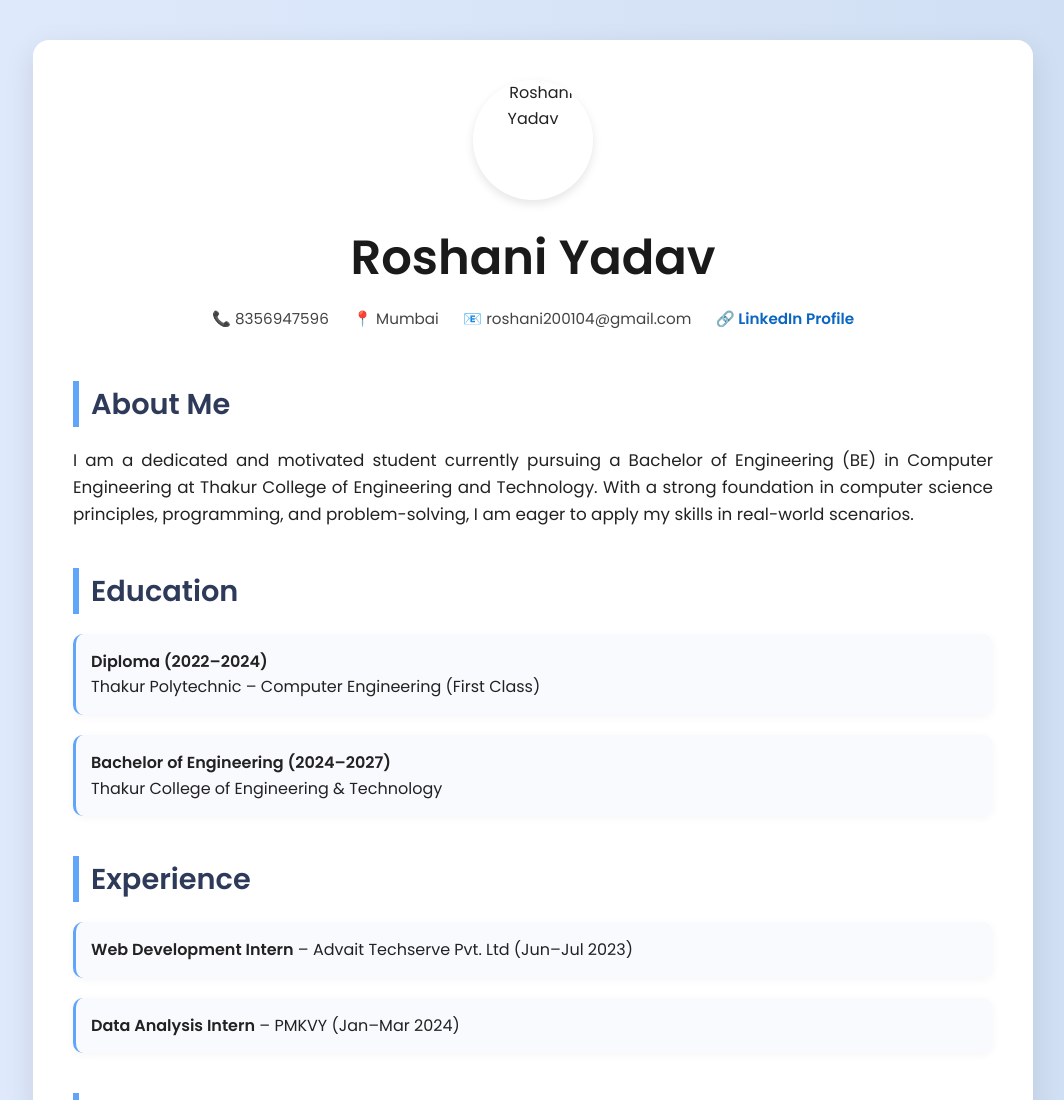
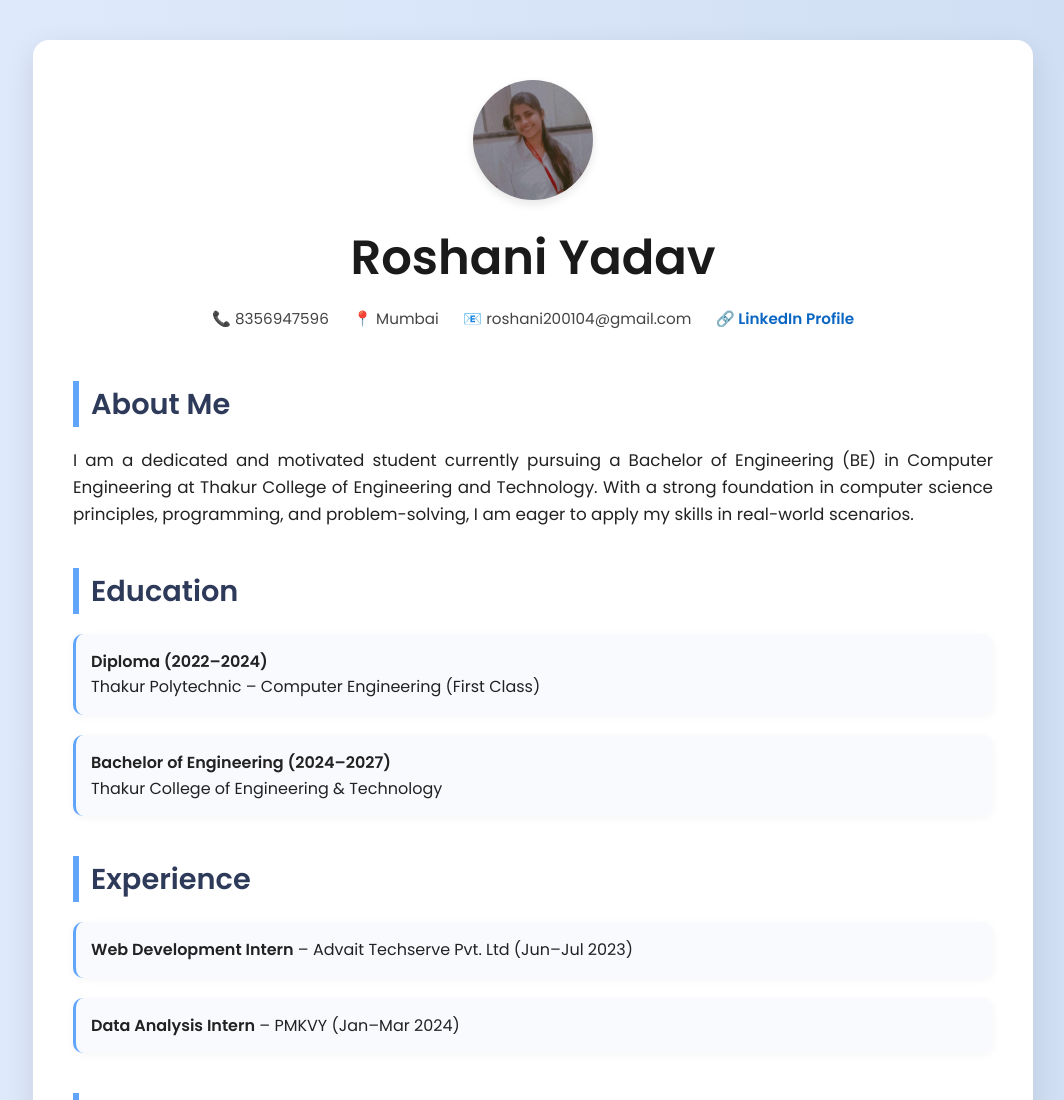
Before and after one commit to roshni200101/roshni200101.github.io, a plain HTML site: page index.html in a window 1280 px wide. Shown: the top 1100 px of the page, without its empty margins (107-1171 px from the left). Drawn offline with Linux system fonts and the light colour scheme.

Commit message:
Update index.html

```diff
--- a/index.html
+++ b/index.html
@@ -10,7 +10,7 @@
 <body>
   <div class="container">
     <header>
-      <img src="profile.jpg" alt="Roshani Yadav" class="profile-pic">
+      <img src="profile.jpeg" alt="Roshani Yadav" class="profile-pic">
       <h1>Roshani Yadav</h1>
       <div class="contact">
         <span>📞 8356947596</span>
```
